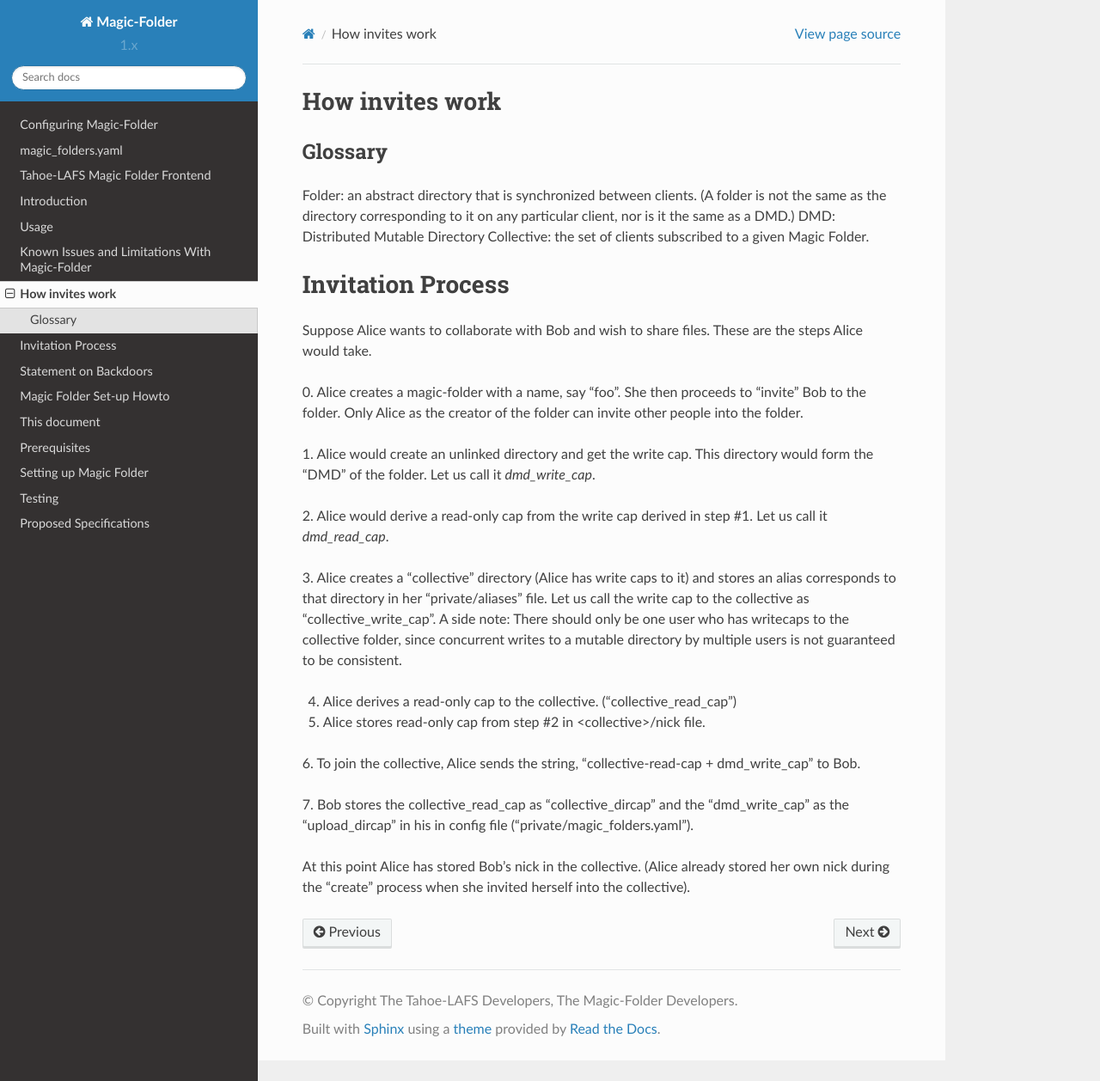
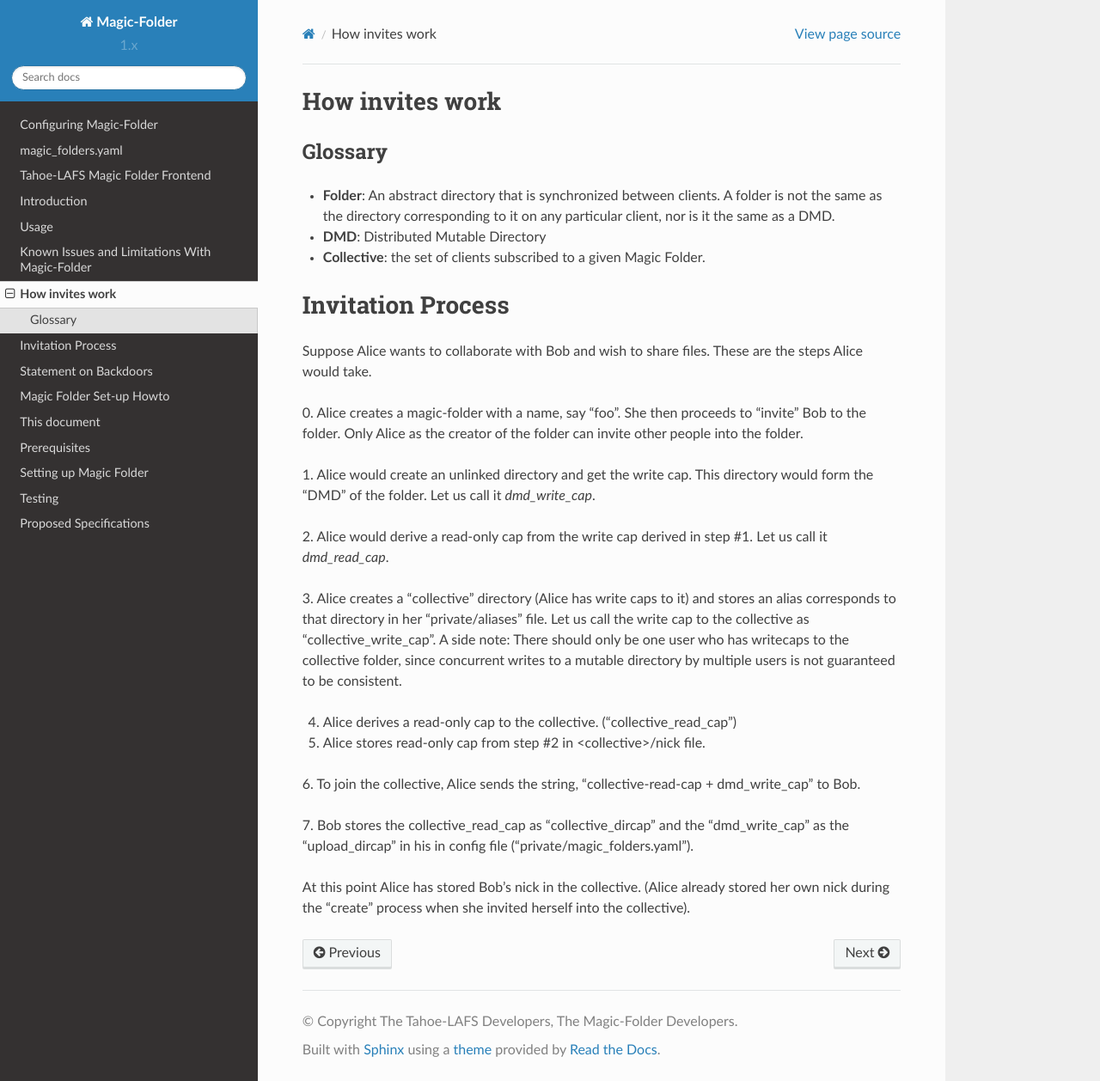
Before and after one commit to tahoe-lafs/magic-folder, a Sphinx documentation site: the page built from docs/invites.rst, in a window 1280 px wide and 1258 px high. Shown: the whole window at 86% size. Built offline with Sphinx 7.4.7 and the Read the Docs theme 2.0.0, drawn with Linux system fonts in a browser that asks for light colours; pages that are not in the unit, such as notebooks, are missing from menus; some of the changed lines change nothing that is shown.

Commit message:
Reformat glossary

```diff
--- a/docs/invites.rst
+++ b/docs/invites.rst
@@ -8,11 +8,14 @@
 Glossary
 --------
 
-Folder: an abstract directory that is synchronized between clients.
-(A folder is not the same as the directory corresponding to it on
-any particular client, nor is it the same as a DMD.)
-DMD: Distributed Mutable Directory
-Collective: the set of clients subscribed to a given Magic Folder.
+* **Folder**: An abstract directory that is synchronized between
+  clients.  A folder is not the same as the directory corresponding to
+  it on any particular client, nor is it the same as a DMD.
+
+* **DMD**: Distributed Mutable Directory
+
+* **Collective**: the set of clients subscribed to a given Magic
+  Folder.
 
 Invitation Process
 ==================
```
